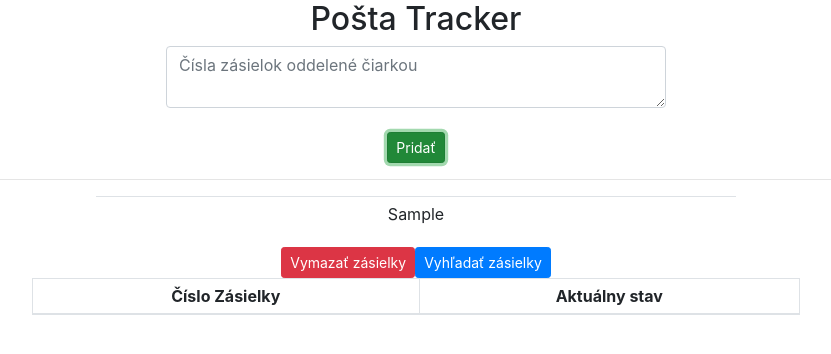
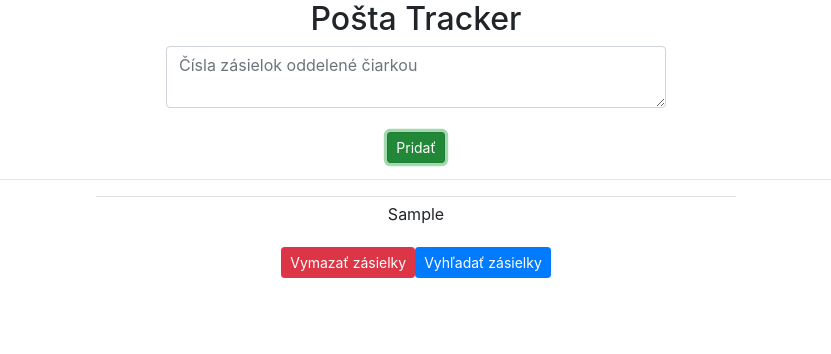
Before and after one commit to johnathan-codes/posta-tracker, a React (Create React App) app: page / in a window 1280 px wide. Both pictures are taken after typing "Sample" into the empty fields and a click on the button "Pridať". Shown: the top 354 px of the page, without its empty margins (224-1055 px from the left). Built offline with nearby package versions, Linux system fonts and the light colour scheme.

Commit message:
simplified app

```diff
--- a/src/App.js
+++ b/src/App.js
@@ -1,12 +1,12 @@
 import React, { useState, useEffect } from 'react'
 import './App.css'
-import PackageResults from './components/packageResults'
-import ParcelsToFind from './components/parcelsToFind'
+import PackageResults from './components/PackageResults'
+import ParcelsToFind from './components/ParcelsToFind'
 import { Button, Form, Table, Input, Alert } from 'reactstrap'
 
 const App = () => {
   const [parcelsToFind, setParcelsToFind] = useState([])
-  const [parcelsData, setParcelsData] = useState([])
+  const [checked, setChecked] = useState(false)
   const [input, setInput] = useState('')
   const [errorLength, setErrorLength] = useState('')
 
@@ -35,6 +35,14 @@ const App = () => {
     }
   }
 
+  const formatResponse = (item) => {
+    if (item.events.length > 0 && item.events[item.events.length - 1].post !== undefined) {
+      return 'Zásielka uložená na pošte: ' + item.events[item.events.length - 1].post.name
+    } else if (item.events.length > 0) {
+      return item.events[item.events.length - 1].desc.sk
+    } else return 'Zásielka nenájdená'
+  }
+
   const getPostaResponse = () => {
     let urlString = 'https://api.posta.sk/private/search?q='
     parcelsToFind.forEach((element) => {
@@ -44,21 +52,26 @@ const App = () => {
     fetch(urlString)
       .then((data) => data.json())
       .then((response) => {
-        setParcelsData(response.parcels)
+        let tempArray = []
+        response.parcels.forEach((item) => {
+          let temp = parcelsToFind.find((elem) => {
+            return elem.parcel === item.number
+          })
 
+          temp.response = formatResponse(item)
+          tempArray.push(temp)
+        })
+        setParcelsToFind(tempArray)
+        setChecked(true)
         localStorage.setItem('parcels', JSON.stringify(parcelsToFind))
       })
   }
 
   const deleteParcelsToFind = () => {
     setParcelsToFind([])
-    setParcelsData([])
+    setChecked(false)
     localStorage.removeItem('parcels')
   }
-
-  // const removeOne = (index) => {
-  //   setParcelsToFind((prevParcelsToFind) => [...prevParcelsToFind, parcelsToFind.splice(index, 1)])
-  // }
 
   useEffect(() => {
     let storageString = localStorage.getItem('parcels')
@@ -91,17 +104,20 @@ const App = () => {
         </Button>
       </Form>
       <hr />
-      {parcelsToFind.length >= 1 && (
+
+      {parcelsToFind.length > 0 && (
         <div>
           <Table size="sm" style={{ textAlign: 'center', maxWidth: '50%' }}>
             <ParcelsToFind parcelsToFind={parcelsToFind} />
             {/* <ParcelsToFind parcelsToFind={parcelsToFind}  /> removeOne={removeOne} */}
           </Table>
-          <PackageResults
-            parcelsData={parcelsData}
-            deleteParcelsToFind={deleteParcelsToFind}
-            getPostaResponse={getPostaResponse}
-          />
+          <Button onClick={deleteParcelsToFind} color="danger" size="sm">
+            Vymazať zásielky
+          </Button>
+          <Button onClick={getPostaResponse} color="primary" size="sm">
+            Vyhľadať zásielky
+          </Button>
+          {checked && <PackageResults parcelsData={parcelsToFind} />}
         </div>
       )}
     </div>
--- a/src/components/packageResults.js
+++ b/src/components/packageResults.js
@@ -1,15 +1,8 @@
 import React from 'react'
-import { Button, Table } from 'reactstrap'
+import { Table } from 'reactstrap'
 
-const PackageResults = ({ parcelsData, deleteParcelsToFind, getPostaResponse }) => {
+const PackageResults = ({ parcelsData }) => {
   return (
-    <div>
-      <Button onClick={deleteParcelsToFind} color="danger" size="sm">
-        Vymazať zásielky
-      </Button>
-      <Button onClick={getPostaResponse} color="primary" size="sm">
-        Vyhľadať zásielky
-      </Button>
     <Table bordered size="sm" responsive style={{ textAlign: 'center', maxWidth: '60%' }}>
       <thead>
         <tr>
@@ -19,23 +12,15 @@ const PackageResults = ({ parcelsData, deleteParcelsToFind, getPostaResponse })
       </thead>
       <tbody>
         {parcelsData.map((parcel) => {
-            let posta = 'Zásielka nenájdená'
-            if (parcel.events.length > 0 && parcel.events[parcel.events.length - 1].post !== undefined) {
-              posta = 'Zásielka uložená na pošte: ' + parcel.events[parcel.events.length - 1].post.name
-            } else if (parcel.events.length > 0) {
-              posta = parcel.events[parcel.events.length - 1].desc.sk
-            }
-
           return (
-              <tr key={parcel.number}>
-                <td>{parcel.number}</td>
-                <td>{posta}</td>
+            <tr key={parcel.parcel}>
+              <td>{parcel.parcel}</td>
+              <td>{parcel.response}</td>
             </tr>
           )
         })}
       </tbody>
     </Table>
-    </div>
   )
 }
 
--- a/src/components/parcelsToFind.js
+++ b/src/components/parcelsToFind.js
@@ -1,5 +1,4 @@
 import React from 'react'
-import { Badge } from 'reactstrap'
 
 const ParcelsToFind = ({ parcelsToFind }) => {
   return (
```
Lines whose indentation alone changed are shown as unchanged.
